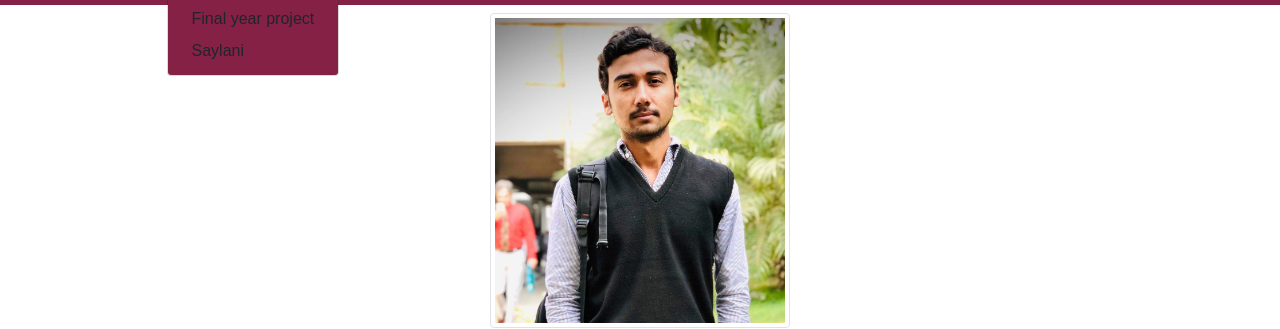
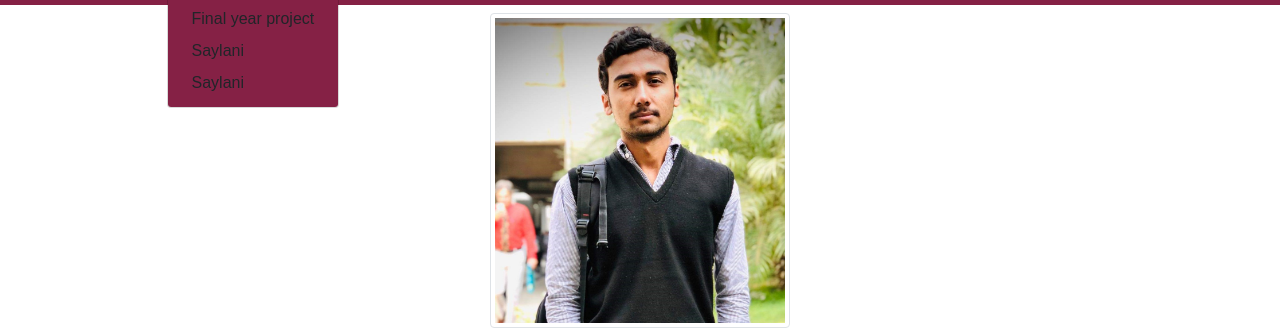
Before and after one commit to ParkashSuther/mypage, a plain HTML site: page index.html in a window 1280 px wide. Both pictures are taken after a click on the button "Projects". Shown: the part 51-380 px from the top of the page. Drawn offline with nearby package versions, Linux system fonts and the light colour scheme.

Commit message:
added shadi card page to main page

```diff
--- a/index.html
+++ b/index.html
@@ -34,6 +34,7 @@
                     <div class="dropdown-menu" style="background-color:#852145;color: white; ">
                       <a class="dropdown-item" href="fyp.html">Final year project</a>
                       <a class="dropdown-item" href="saylani/index.html">Saylani</a>
+                      <a class="dropdown-item" href="shadi_cards/index.html">Saylani</a>
                     </div>
 
                 </div>
```
